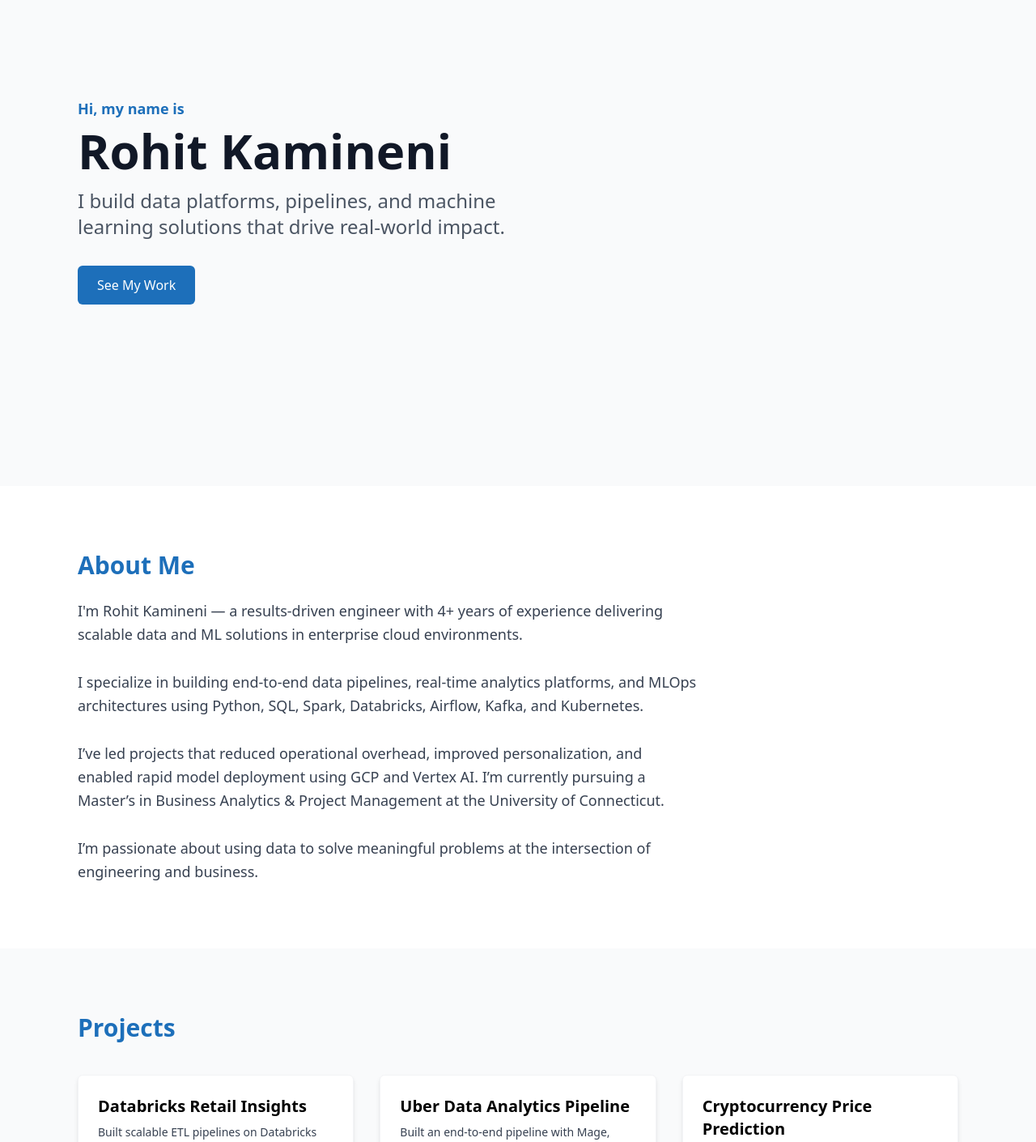
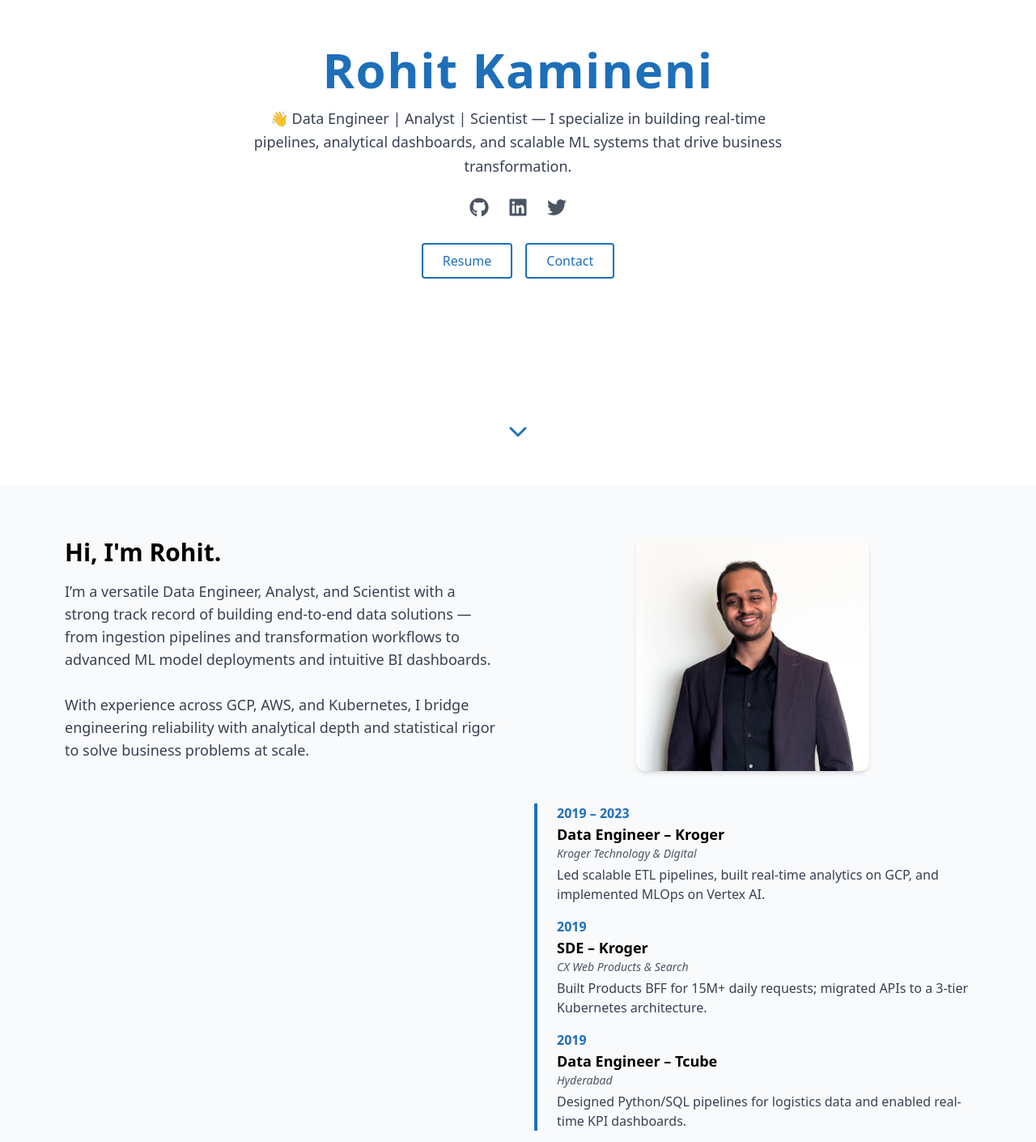
Before and after one commit to kamineni-rohit/rohit-kamineni-website, a React (Vite) app: page / in a window 1280 px wide. Shown: the part 200-1610 px from the top of the page at 81% size. Built offline with nearby package versions, Linux system fonts and the light colour scheme.

Commit message:
Update Hero and About Me sections - v1

```diff
--- a/package.json
+++ b/package.json
@@ -12,7 +12,8 @@
   },
   "dependencies": {
     "react": "^19.0.0",
-    "react-dom": "^19.0.0"
+    "react-dom": "^19.0.0",
+    "react-icons": "^5.5.0"
   },
   "devDependencies": {
     "@eslint/js": "^9.21.0",
--- a/src/components/About.jsx
+++ b/src/components/About.jsx
@@ -1,18 +1,79 @@
+import profileImage from "../assets/IMG-20241206-WA0012.jpg";
+
 const About = () => {
     return (
-      <section id="about" className="bg-white py-20 px-6 md:px-24">
-        <h2 className="text-3xl font-bold text-accent mb-6">About Me</h2>
-        <p className="text-lg text-gray-700 leading-relaxed max-w-3xl">
-          I'm Rohit Kamineni — a results-driven engineer with 4+ years of experience delivering scalable data and ML solutions in enterprise cloud environments.
-          <br /><br />
-          I specialize in building end-to-end data pipelines, real-time analytics platforms, and MLOps architectures using Python, SQL, Spark, Databricks, Airflow, Kafka, and Kubernetes.
-          <br /><br />
-          I’ve led projects that reduced operational overhead, improved personalization, and enabled rapid model deployment using GCP and Vertex AI. I’m currently pursuing a Master’s in Business Analytics & Project Management at the University of Connecticut.
-          <br /><br />
-          I’m passionate about using data to solve meaningful problems at the intersection of engineering and business.
-        </p>
-      </section>
+        <section
+            id="about"
+            className="bg-gray-50 py-16 px-6 md:px-20 flex justify-center"
+        >
+            <div className="w-full max-w-6xl flex flex-col md:flex-row gap-10">
+                {/* Left: Text */}
+                <div className="flex-1">
+                    <h2 className="text-3xl font-bold mb-4">Hi, I'm Rohit.</h2>
+                    <p className="text-gray-700 text-lg mb-6">
+                        I’m a versatile Data Engineer, Analyst, and Scientist with a strong
+                        track record of building end-to-end data solutions — from ingestion
+                        pipelines and transformation workflows to advanced ML model
+                        deployments and intuitive BI dashboards.
+                        <br />
+                        <br />
+                        With experience across GCP, AWS, and Kubernetes, I bridge
+                        engineering reliability with analytical depth and statistical rigor
+                        to solve business problems at scale.
+                    </p>
+                </div>
+
+                {/* Right: Image + Timeline */}
+                <div className="flex-1 flex flex-col items-center gap-10">
+                    <img
+                        src={profileImage}
+                        alt="Rohit Kamineni"
+                        className="w-72 h-72 object-cover rounded-xl shadow-md"
+                    />
+
+                    <div className="w-full space-y-8">
+                        <div className="relative pl-6 border-l-4 border-accent">
+                            <div className="mb-4">
+                                <div className="text-accent font-semibold">2019 – 2023</div>
+                                <div className="text-lg font-bold">Data Engineer – Kroger</div>
+                                <div className="text-sm italic text-gray-600 mb-1">
+                                    Kroger Technology & Digital
+                                </div>
+                                <p className="text-gray-700">
+                                    Led scalable ETL pipelines, built real-time analytics on GCP,
+                                    and implemented MLOps on Vertex AI.
+                                </p>
+                            </div>
+
+                            <div className="mb-4">
+                                <div className="text-accent font-semibold">2019</div>
+                                <div className="text-lg font-bold">SDE – Kroger</div>
+                                <div className="text-sm italic text-gray-600 mb-1">
+                                    CX Web Products & Search
+                                </div>
+                                <p className="text-gray-700">
+                                    Built Products BFF for 15M+ daily requests; migrated APIs to a
+                                    3-tier Kubernetes architecture.
+                                </p>
+                            </div>
+
+                            <div>
+                                <div className="text-accent font-semibold">2019</div>
+                                <div className="text-lg font-bold">Data Engineer – Tcube</div>
+                                <div className="text-sm italic text-gray-600 mb-1">
+                                    Hyderabad
+                                </div>
+                                <p className="text-gray-700">
+                                    Designed Python/SQL pipelines for logistics data and enabled
+                                    real-time KPI dashboards.
+                                </p>
+                            </div>
+                        </div>
+                    </div>
+                </div>
+            </div>
+        </section>
     );
-  };
+};
 
-  export default About;
+export default About;
--- a/src/components/Hero.jsx
+++ b/src/components/Hero.jsx
@@ -1,22 +1,50 @@
+import { FaGithub, FaLinkedin, FaTwitter } from "react-icons/fa";
+import { FiChevronDown } from "react-icons/fi";
+
 const Hero = () => {
+  const scrollToAbout = () => {
+    document.getElementById("about").scrollIntoView({ behavior: "smooth" });
+  };
+
   return (
-    <section
-      id="hero"
-      className="min-h-screen flex flex-col justify-center items-start px-6 md:px-24 bg-gray-50 pt-24"
-    >
-      <p className="text-accent font-semibold text-lg">Hi, my name is</p>
-      <h1 className="text-4xl sm:text-6xl font-bold text-gray-900 mt-2">
+    <section className="min-h-screen flex flex-col justify-center items-center text-center px-4 bg-white relative">
+      <h1 className="text-5xl md:text-6xl font-bold tracking-wide text-accent">
         Rohit Kamineni
       </h1>
-      <h2 className="text-xl sm:text-2xl text-gray-600 mt-4 max-w-xl leading-relaxed">
-        I build data platforms, pipelines, and machine learning solutions that drive real-world impact.
-      </h2>
-      <a
-        href="#projects"
-        className="mt-8 inline-block bg-accent text-white font-medium px-6 py-3 rounded-md hover:bg-blue-700 transition"
+
+      <p className="mt-4 max-w-2xl text-lg text-gray-700 leading-relaxed">
+        👋 Data Engineer | Analyst | Scientist — I specialize in building
+        real-time pipelines, analytical dashboards, and scalable ML systems that
+        drive business transformation.
+      </p>
+
+      <div className="flex space-x-6 mt-6 text-2xl text-gray-600">
+        <a href="https://github.com/kamineni-rohit" target="_blank" rel="noreferrer">
+          <FaGithub />
+        </a>
+        <a href="https://linkedin.com/in/rohit-kamineni" target="_blank" rel="noreferrer">
+          <FaLinkedin />
+        </a>
+        <a href="#" target="_blank" rel="noreferrer">
+          <FaTwitter />
+        </a>
+      </div>
+
+      <div className="flex space-x-4 mt-8">
+        <button className="px-6 py-2 border-2 border-accent text-accent hover:bg-accent hover:text-white transition rounded">
+          Resume
+        </button>
+        <button className="px-6 py-2 border-2 border-accent text-accent hover:bg-accent hover:text-white transition rounded">
+          Contact
+        </button>
+      </div>
+
+      <div
+        className="absolute bottom-10 text-accent text-4xl cursor-pointer animate-bounce"
+        onClick={scrollToAbout}
       >
-        See My Work
-      </a>
+        <FiChevronDown />
+      </div>
     </section>
   );
 };
```
Also changed, not shown: src/assets/IMG-20241206-WA0012.jpg (added), 1 other file (tests, documents, lock files or other folders).
